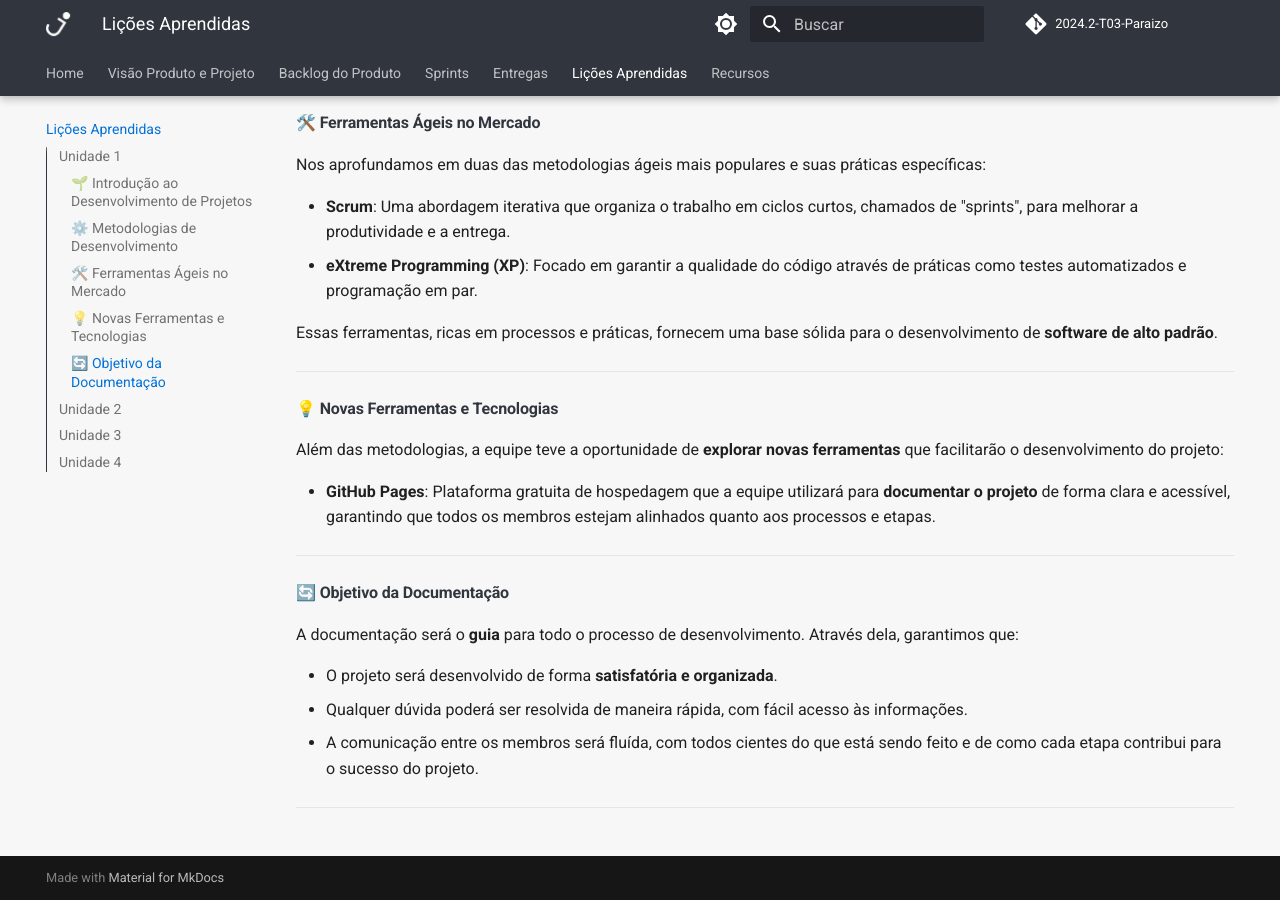
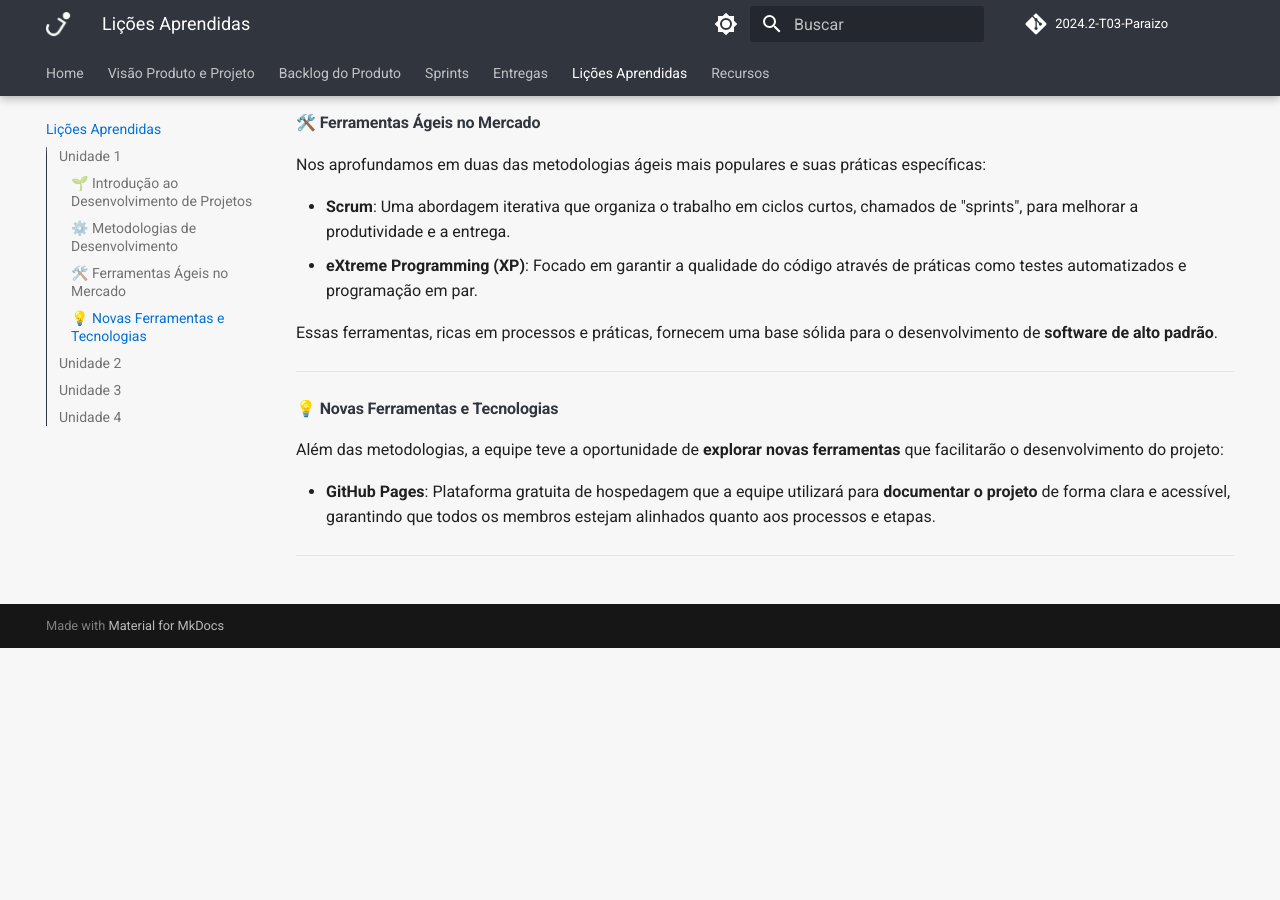
Before and after one commit to mdsreq-fga-unb/2024.2-T03-Paraizo, an MkDocs documentation site: the page built from docs/licoes-aprendidas/index.md, in a window 1280 px wide and 900 px high, scrolled down 786 px. Built offline with MkDocs 1.6.1 and Material for MkDocs 9.7.7, drawn with Linux system fonts in a browser that asks for light colours; comment, search, counter and statistics services are not loaded; the version menu is left out; after the commit the page ends 1434 px from its top, so only the background shows below that.

```diff
--- a/docs/licoes-aprendidas/index.md
+++ b/docs/licoes-aprendidas/index.md
@@ -50,16 +50,6 @@
 
     ---
 
-    #### **🔄 Objetivo da Documentação**
-
-    A documentação será o **guia** para todo o processo de desenvolvimento. Através dela, garantimos que:
-
-    - O projeto será desenvolvido de forma **satisfatória e organizada**.
-    - Qualquer dúvida poderá ser resolvida de maneira rápida, com fácil acesso às informações.
-    - A comunicação entre os membros será fluída, com todos cientes do que está sendo feito e de como cada etapa contribui para o sucesso do projeto.
-
-    ---
-
 === "Unidade 2"
 
     ### **Unidade 2**
```
